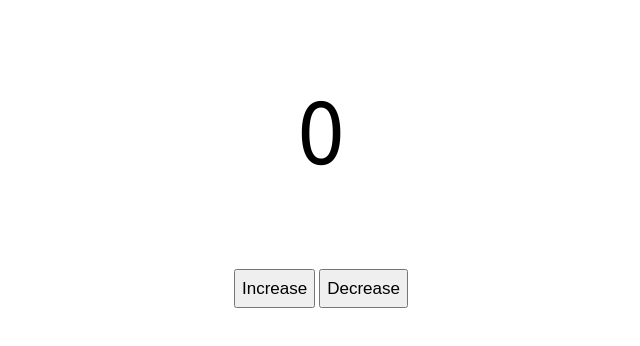
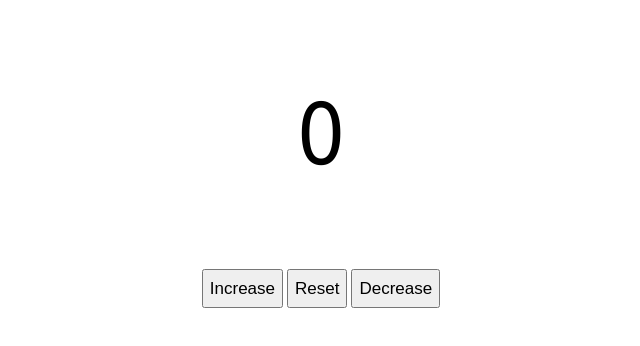
Before and after one commit to mohammadYousefiDev/javascript-projects, a plain HTML site: page counter/index.html in a window 1280 px wide. Shown: the whole page, without its empty margins (319-959 px from the left). Drawn offline with Linux system fonts and the light colour scheme.

Commit message:
29 aug 2021 - 10

```diff
--- a/counter/app.js
+++ b/counter/app.js
@@ -15,3 +15,9 @@ function decrease() {
   if(numberBox.innerText == 0)
     numberBox.style.color = '#000';
 }
+
+function reset() {
+  const numberBox = document.getElementById('numberBox');
+  numberBox.innerHTML = 0;
+  numberBox.style.color = '#000';
+}
--- a/counter/index.html
+++ b/counter/index.html
@@ -26,6 +26,8 @@
 <body>
   <p id="numberBox">0</p>
   <button onclick="increase()">Increase</button>
+  <button onclick="reset()">Reset</button>
   <button onclick="decrease()">Decrease</button>
+
 </body>
 </html>
```
Also changed, not shown: counter/readme.txt, 1 other file.
